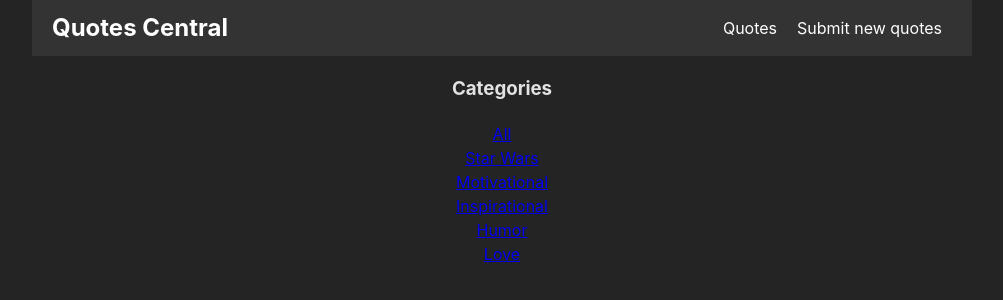
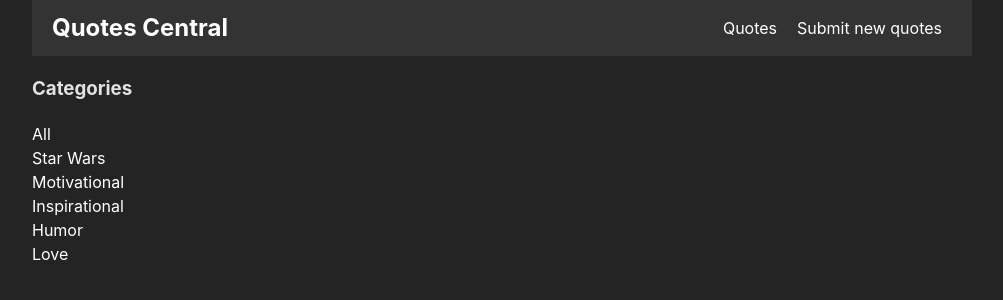
Before and after one commit to koog7/CollectionQuotes, a React (Vite) app: page /category/all in a window 1280 px wide. Shown: the top 300 px of the page, without its empty margins (138-1141 px from the left). Built offline with nearby package versions, Linux system fonts and the light colour scheme; no server answers.

Commit message:
Роутер с категориями перемещен в Home.tsx. Добавлена функция запроса по категориям и получения данных.

```diff
--- a/src/App.css
+++ b/src/App.css
@@ -33,3 +33,17 @@
 .nav-link:hover {
   background-color: #555;
 }
+
+.sidebar{
+  width: 100px;
+  text-align: left;
+
+}
+
+.navlink{
+  color: white;
+  text-decoration: none;
+}
+.navlink:hover{
+  text-decoration: underline;
+}
--- a/src/App.tsx
+++ b/src/App.tsx
@@ -2,22 +2,13 @@ import './App.css'
 import {NavLink, Route, Routes} from "react-router-dom";
 import Home from "./containers/Home.tsx";
 import AddForm from "./containers/AddForm.tsx";
+import Quotes from "./containers/Quotes.tsx";
 
 const App = () => {
-
-    const categories = [
-        { title: 'All', id: '' },
-        { title: 'Star Wars', id: 'star-wars' },
-        { title: 'Motivational', id: 'motivational' },
-        { title: 'Inspirational', id: 'inspirational' },
-        { title: 'Humor', id: 'humor' },
-        { title: 'Love', id: 'love' },
-    ];
 
     return(
         <>
             <div>
-
                 <div className="navbar">
                     <h2>Quotes Central</h2>
                     <div>
@@ -25,24 +16,15 @@ const App = () => {
                         <NavLink className="nav-link" to="/new-quote">Submit new quotes</NavLink>
                     </div>
                 </div>
-                <aside className="sidebar">
-                    <h3>Categories</h3>
-                    <div>
-                        {categories.map((category) => (
-                            <div key={category.id}>
-                                <NavLink className={'navlink'} to={`/category/${category.id}`}>
-                                    {category.title}
-                                </NavLink>
-                            </div>
-                        ))}
-                    </div>
-                </aside>
                 <Routes>
                     <Route path="/" element={(
                         <Home/>
                     )}/>
                     <Route path="/new-quote" element={(
                         <AddForm/>
+                    )}/>
+                    <Route path="/category/:category" element={(
+                        <Quotes/>
                     )}/>
                 </Routes>
             </div>
--- a/src/containers/Home.tsx
+++ b/src/containers/Home.tsx
@@ -1,7 +1,29 @@
+import {NavLink} from "react-router-dom";
+
 const Home = () => {
+    const categories = [
+        { title: 'All', id: 'all' },
+        { title: 'Star Wars', id: 'star-wars' },
+        { title: 'Motivational', id: 'motivational' },
+        { title: 'Inspirational', id: 'inspirational' },
+        { title: 'Humor', id: 'humor' },
+        { title: 'Love', id: 'love' },
+    ];
+
     return (
         <div>
-            home page
+            <aside className="sidebar">
+                <h3>Categories</h3>
+                <div>
+                    {categories.map((category) => (
+                        <div key={category.id}>
+                            <NavLink className={'navlink'} to={category.id === '' ? '/' : `/category/${category.id}`}>
+                                {category.title}
+                            </NavLink>
+                        </div>
+                    ))}
+                </div>
+            </aside>
         </div>
     );
 };
--- /dev/null
+++ b/src/containers/Quotes.tsx
@@ -0,0 +1,46 @@
+import Home from "./Home.tsx";
+import {useEffect, useState} from "react";
+import {useParams} from "react-router-dom";
+import axiosAPI from '../axios/axiosLink.tsx'
+
+interface FormData  {
+    quoteCategory: string;
+    author: string;
+    quote: string;
+}
+
+const Quotes = () => {
+    const [quotes, setQuotes] = useState<FormData | null>(null)
+    const {category} = useParams()
+    useEffect(() => {
+
+        // let url = '/quotes.json';
+        // if (category) {
+        //     url += `?orderBy="quoteCategory"&equalTo="${category}"`;
+        // }
+        if(category !== 'all'){
+            axiosAPI.get(`/quotes.json?orderBy="quoteCategory"&equalTo="${category}"`)
+                .then(response => {
+                    setQuotes(response.data);
+                    console.log(response.data)
+                });
+        }else{
+            axiosAPI.get('/quotes.json')
+                .then(response => {
+                    setQuotes(response.data);
+                    console.log(response.data)
+                });
+        }
+    }, [category]);
+    return (
+        <div>
+            <Home />
+            <div>
+                <p>{quotes?.author}</p>
+                <p>{quotes?.quote}</p>
+            </div>
+        </div>
+    );
+};
+
+export default Quotes;
```
